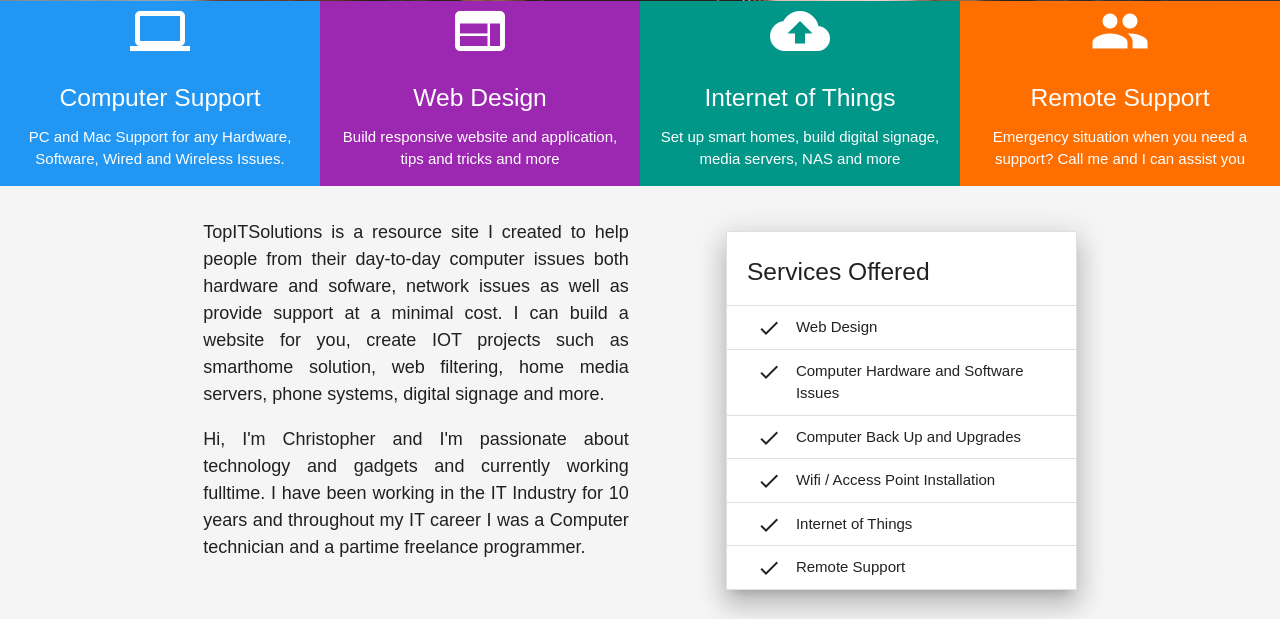
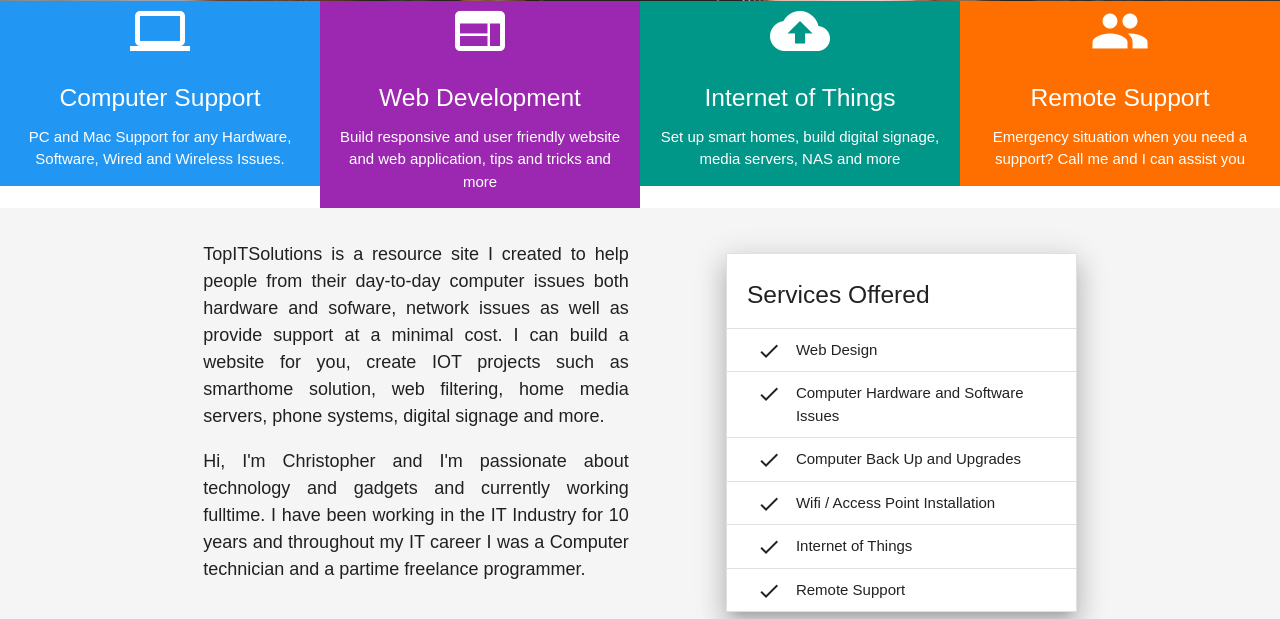
Before and after one commit to christopherece/topitsolutions_project, a Django app: page / in a window 1280 px wide. Shown: the part 599-1218 px from the top of the page. Run offline with Django 3.2, Linux system fonts and the light colour scheme; data that the repository does not hold is empty; some libraries are stand-ins or nearby versions.

Commit message:
Edited Index

```diff
--- a/templates/pages/index.html
+++ b/templates/pages/index.html
@@ -40,8 +40,8 @@
       </div>
       <div class="col s12 m6 l3 purple white-text box">
         <i class="material-icons medium">web</i>
-        <h5>Web Design</h5>
-        <p>Build responsive website and application, tips and tricks and more</p>
+        <h5>Web Development</h5>
+        <p>Build responsive and user friendly website and web application, tips and tricks and more</p>
       </div>
       <div class="col s12 m6 l3 teal white-text box">
         <i class="material-icons medium">backup</i>
```
